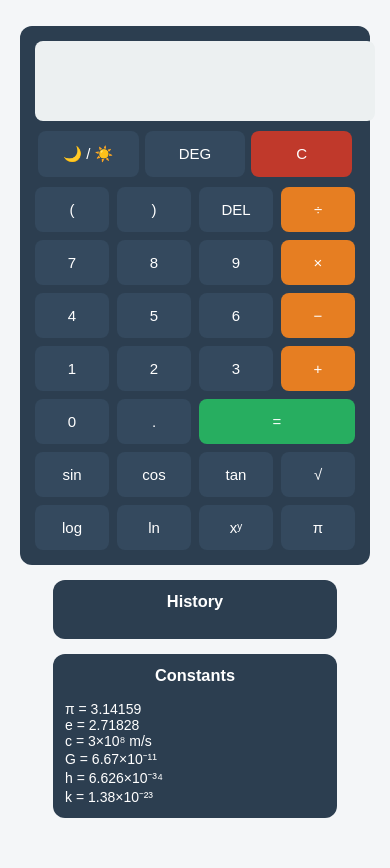
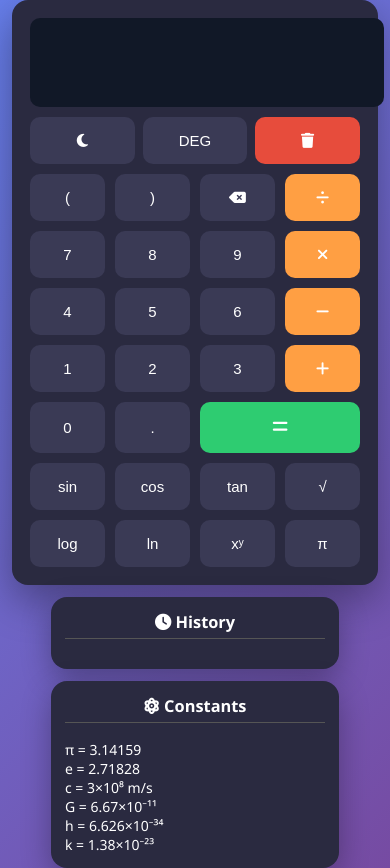
Before and after one commit to developerdominex/world, a plain HTML site: page scientific_calculator.html in a window 390 px wide. Before the commit the page ends 844 px from the top, so only its background shows below. Drawn offline with Linux system fonts and the light colour scheme.

Commit message:
Update scientific_calculator.html

```diff
--- a/scientific_calculator.html
+++ b/scientific_calculator.html
@@ -5,33 +5,38 @@
 <title>Advanced Scientific Calculator</title>
 <meta name="viewport" content="width=device-width, initial-scale=1.0">
 
+<!-- Font Awesome -->
+<link rel="stylesheet" href="https://cdnjs.cloudflare.com/ajax/libs/font-awesome/6.5.1/css/all.min.css">
+
 <style>
 :root {
-    --bg: #f4f6f8;
-    --calc-bg: #2c3e50;
-    --btn-bg: #34495e;
-    --btn-hover: #3d566e;
-    --op-bg: #e67e22;
-    --eq-bg: #27ae60;
+    --bg: #1e1e2f;
+    --calc-bg: #2a2a40;
+    --btn-bg: #3a3a55;
+    --btn-hover: #4b4b6b;
+    --op-bg: #ff9f43;
+    --eq-bg: #2ecc71;
+    --danger: #e74c3c;
     --text: #ffffff;
-    --display-bg: #ecf0f1;
+    --display-bg: #111827;
 }
 
 .light {
     --bg: #f4f6f8;
     --calc-bg: #ffffff;
     --btn-bg: #e0e0e0;
-    --btn-hover: #d5d5d5;
+    --btn-hover: #d0d0d0;
     --op-bg: #ff9800;
     --eq-bg: #4caf50;
+    --danger: #e53935;
     --text: #000;
     --display-bg: #f9f9f9;
 }
 
 body {
     margin: 0;
-    font-family: Arial, sans-serif;
-    background: var(--bg);
+    font-family: "Segoe UI", sans-serif;
+    background: linear-gradient(135deg, #667eea, #764ba2);
     display: flex;
     justify-content: center;
     align-items: center;
@@ -40,92 +45,104 @@ body {
 
 .wrapper {
     display: flex;
+    gap: 18px;
     flex-wrap: wrap;
-    gap: 15px;
+    justify-content: center;
 }
 
+/* Calculator */
 .calculator {
     background: var(--calc-bg);
-    color: var(--text);
-    padding: 15px;
-    border-radius: 12px;
-    width: 320px;
+    padding: 18px;
+    border-radius: 16px;
+    width: 330px;
+    box-shadow: 0 15px 40px rgba(0,0,0,0.35);
 }
 
 .display {
     width: 100%;
-    height: 60px;
-    font-size: 22px;
+    height: 65px;
+    font-size: 24px;
     text-align: right;
-    padding: 10px;
-    border-radius: 8px;
+    padding: 12px;
+    border-radius: 10px;
     border: none;
     background: var(--display-bg);
+    color: #00ffcc;
+    margin-bottom: 10px;
 }
 
 .controls {
     display: flex;
-    justify-content: space-between;
-    margin: 10px 0;
+    gap: 8px;
+    margin-bottom: 10px;
 }
 
 .controls button {
     flex: 1;
-    margin: 0 3px;
 }
 
 .buttons {
     display: grid;
     grid-template-columns: repeat(4, 1fr);
-    gap: 8px;
+    gap: 10px;
 }
 
 button {
-    padding: 14px;
+    padding: 15px;
     font-size: 15px;
+    border-radius: 10px;
     border: none;
-    border-radius: 8px;
     background: var(--btn-bg);
     color: var(--text);
     cursor: pointer;
+    transition: 0.2s;
 }
 
-button:hover { background: var(--btn-hover); }
+button i { pointer-events: none; }
+
+button:hover {
+    background: var(--btn-hover);
+    transform: translateY(-2px);
+}
 
 .operator { background: var(--op-bg); }
-.equal { background: var(--eq-bg); grid-column: span 2; }
-.clear { background: #c0392b; }
+.equal { background: var(--eq-bg); grid-column: span 2; font-size: 18px; }
+.clear { background: var(--danger); }
 
+/* Panels */
 .history, .constants {
     background: var(--calc-bg);
     color: var(--text);
-    padding: 12px;
-    border-radius: 12px;
+    padding: 14px;
+    border-radius: 16px;
     width: 260px;
-    max-height: 420px;
+    max-height: 430px;
     overflow-y: auto;
+    box-shadow: 0 10px 30px rgba(0,0,0,0.3);
     font-size: 14px;
 }
 
 .history h3, .constants h3 {
+    text-align: center;
     margin-top: 0;
-    text-align: center;
+    border-bottom: 1px solid #555;
+    padding-bottom: 5px;
 }
 
 .history-item {
-    border-bottom: 1px solid #888;
-    padding: 4px 0;
+    padding: 6px 0;
+    border-bottom: 1px dashed #666;
+    font-family: monospace;
 }
 
 @media (max-width: 768px) {
-    .wrapper {
-        justify-content: center;
-    }
+    .wrapper { gap: 12px; }
 }
 </style>
 </head>
 
-<body class="dark">
+<body>
 
 <div class="wrapper">
 
@@ -134,35 +151,35 @@ button:hover { background: var(--btn-hover); }
     <input type="text" id="display" class="display" readonly>
 
     <div class="controls">
-            <button onclick="toggleMode()">🌙 / ☀️</button>
-            <button onclick="toggleAngle()">DEG</button>
-            <button onclick="clearDisplay()" class="clear">C</button>
+        <button onclick="toggleMode()"><i class="fas fa-moon"></i></button>
+        <button onclick="toggleAngle(this)">DEG</button>
+        <button onclick="clearDisplay()" class="clear"><i class="fas fa-trash"></i></button>
     </div>
 
     <div class="buttons">
         <button onclick="append('(')">(</button>
         <button onclick="append(')')">)</button>
-            <button onclick="del()">DEL</button>
-            <button onclick="append('/') " class="operator">÷</button>
+        <button onclick="del()"><i class="fas fa-delete-left"></i></button>
+        <button onclick="append('/')" class="operator"><i class="fas fa-divide"></i></button>
 
         <button onclick="append('7')">7</button>
         <button onclick="append('8')">8</button>
         <button onclick="append('9')">9</button>
-            <button onclick="append('*')" class="operator">×</button>
+        <button onclick="append('*')" class="operator"><i class="fas fa-xmark"></i></button>
 
         <button onclick="append('4')">4</button>
         <button onclick="append('5')">5</button>
         <button onclick="append('6')">6</button>
-            <button onclick="append('-')" class="operator">−</button>
+        <button onclick="append('-')" class="operator"><i class="fas fa-minus"></i></button>
 
         <button onclick="append('1')">1</button>
         <button onclick="append('2')">2</button>
         <button onclick="append('3')">3</button>
-            <button onclick="append('+')" class="operator">+</button>
+        <button onclick="append('+')" class="operator"><i class="fas fa-plus"></i></button>
 
         <button onclick="append('0')">0</button>
         <button onclick="append('.')">.</button>
-            <button onclick="calculate()" class="equal">=</button>
+        <button onclick="calculate()" class="equal"><i class="fas fa-equals"></i></button>
 
         <button onclick="func('sin')">sin</button>
         <button onclick="func('cos')">cos</button>
@@ -178,13 +195,13 @@ button:hover { background: var(--btn-hover); }
 
 <!-- History -->
 <div class="history">
-        <h3>History</h3>
+    <h3><i class="fas fa-clock"></i> History</h3>
     <div id="historyList"></div>
 </div>
 
 <!-- Constants -->
 <div class="constants">
-        <h3>Constants</h3>
+    <h3><i class="fas fa-atom"></i> Constants</h3>
     π = 3.14159<br>
     e = 2.71828<br>
     c = 3×10⁸ m/s<br>
@@ -212,9 +229,9 @@ function toggleMode() {
     document.body.classList.toggle("light");
 }
 
-function toggleAngle() {
+function toggleAngle(btn) {
     degree = !degree;
-    event.target.textContent = degree ? "DEG" : "RAD";
+    btn.textContent = degree ? "DEG" : "RAD";
 }
 
 function calculate() {
@@ -234,7 +251,7 @@ function calculate() {
     }
 }
 
-/* Keyboard support */
+/* Keyboard Support */
 document.addEventListener("keydown", e => {
     if ("0123456789.+-*/()".includes(e.key)) append(e.key);
     if (e.key === "Enter") calculate();
```
Lines whose indentation alone changed are shown as unchanged.
